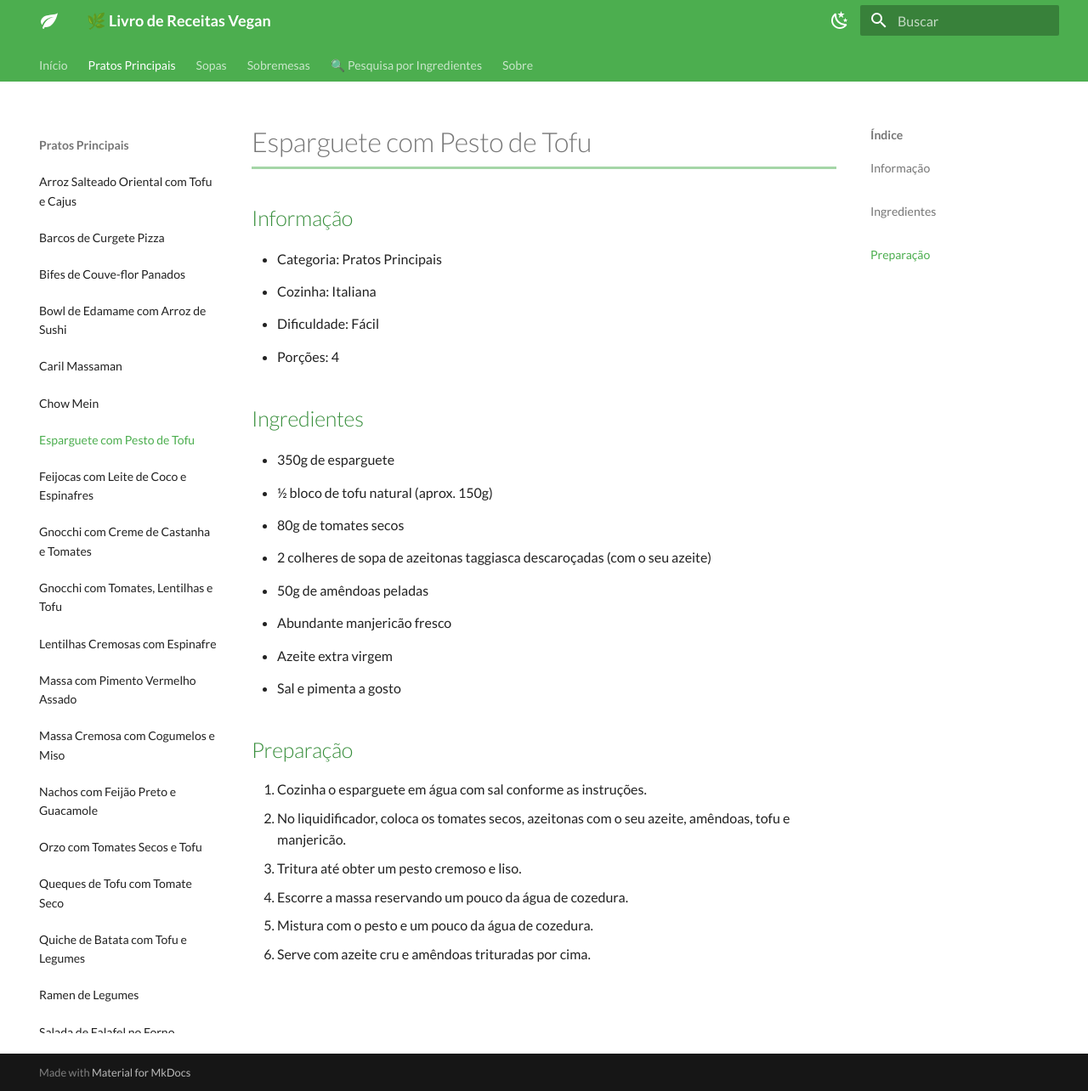
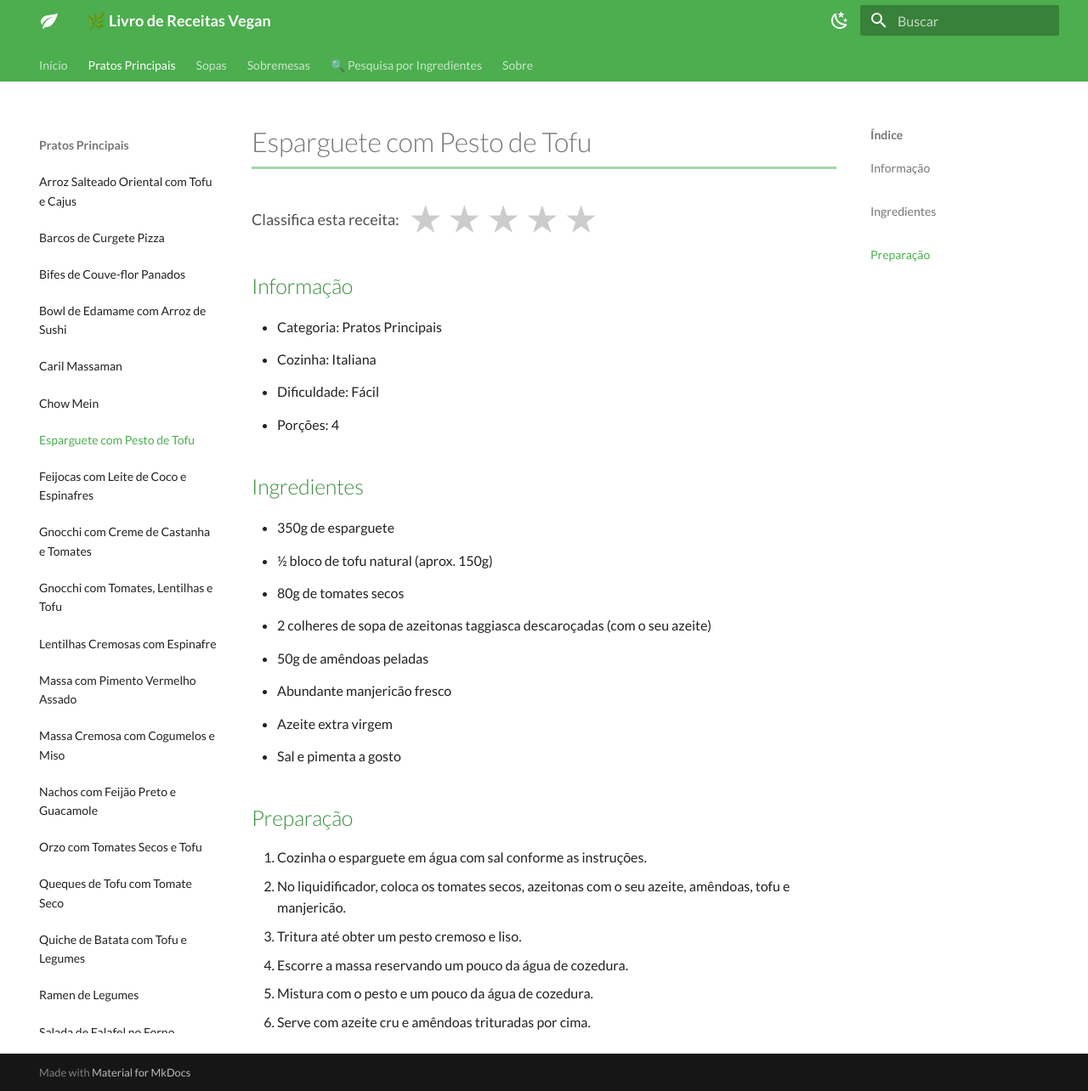
Before and after one commit to inessaav-97/vegan-recepies, an MkDocs documentation site: the page built from docs/pratos-principais/esparguete-pesto-tofu.md, in a window 1280 px wide and 1284 px high. Shown: the whole window at 85% size. Built offline with MkDocs 1.6.1 and Material for MkDocs 9.7.7, drawn with Linux system fonts in a browser that asks for light colours; some of the changed lines change nothing that is shown.

Commit message:
add locked star rating per recipe

```diff
--- /dev/null
+++ b/docs/javascripts/estrelas.js
@@ -0,0 +1,54 @@
+function getKey() {
+  return 'rating_' + window.location.pathname;
+}
+
+function renderStars(container, saved) {
+  container.innerHTML = '';
+  const wrapper = document.createElement('div');
+  wrapper.className = 'star-rating' + (saved ? ' locked' : '');
+
+  const label = document.createElement('span');
+  label.className = 'star-label';
+  label.textContent = saved ? `A tua classificação: ${saved}/5` : 'Classifica esta receita:';
+  wrapper.appendChild(label);
+
+  const stars = [];
+  for (let i = 1; i <= 5; i++) {
+    const s = document.createElement('span');
+    s.className = 'star' + (saved && i <= saved ? ' active' : '');
+    s.textContent = '★';
+    s.dataset.value = i;
+    stars.push(s);
+    wrapper.appendChild(s);
+  }
+
+  if (!saved) {
+    stars.forEach(s => {
+      s.addEventListener('mouseover', () => {
+        const v = +s.dataset.value;
+        stars.forEach(x => x.classList.toggle('hover', +x.dataset.value <= v));
+      });
+      s.addEventListener('mouseout', () => stars.forEach(x => x.classList.remove('hover')));
+      s.addEventListener('click', () => {
+        localStorage.setItem(getKey(), s.dataset.value);
+        renderStars(container, +s.dataset.value);
+      });
+    });
+  }
+
+  container.appendChild(wrapper);
+}
+
+document.addEventListener('DOMContentLoaded', () => {
+  if (!window.location.pathname.match(/pratos-principais|sopas|sobremesas/)) return;
+
+  const saved = +localStorage.getItem(getKey()) || null;
+  const container = document.createElement('div');
+  container.id = 'star-rating-container';
+  renderStars(container, saved);
+
+  const img = document.querySelector('.md-content__inner img');
+  const h1 = document.querySelector('.md-content__inner h1');
+  if (img) img.insertAdjacentElement('afterend', container);
+  else if (h1) h1.insertAdjacentElement('afterend', container);
+});
--- a/docs/stylesheets/extra.css
+++ b/docs/stylesheets/extra.css
@@ -53,3 +53,33 @@
   margin: 10px 0;
   font-size: 1.05rem;
 }
+
+/* Star rating */
+#star-rating-container {
+  margin: 16px 0 24px;
+}
+.star-rating {
+  display: flex;
+  align-items: center;
+  gap: 4px;
+  flex-wrap: wrap;
+}
+.star-label {
+  font-size: 0.9rem;
+  margin-right: 6px;
+  opacity: 0.8;
+}
+.star {
+  font-size: 2rem;
+  color: #ccc;
+  cursor: pointer;
+  transition: color 0.12s;
+  line-height: 1;
+  user-select: none;
+}
+.star.active, .star.hover {
+  color: #f5a623;
+}
+.locked .star {
+  cursor: default;
+}
--- a/mkdocs.yml
+++ b/mkdocs.yml
@@ -67,3 +67,4 @@
 
 extra_javascript:
   - javascripts/ingredientes.js
+  - javascripts/estrelas.js
```
